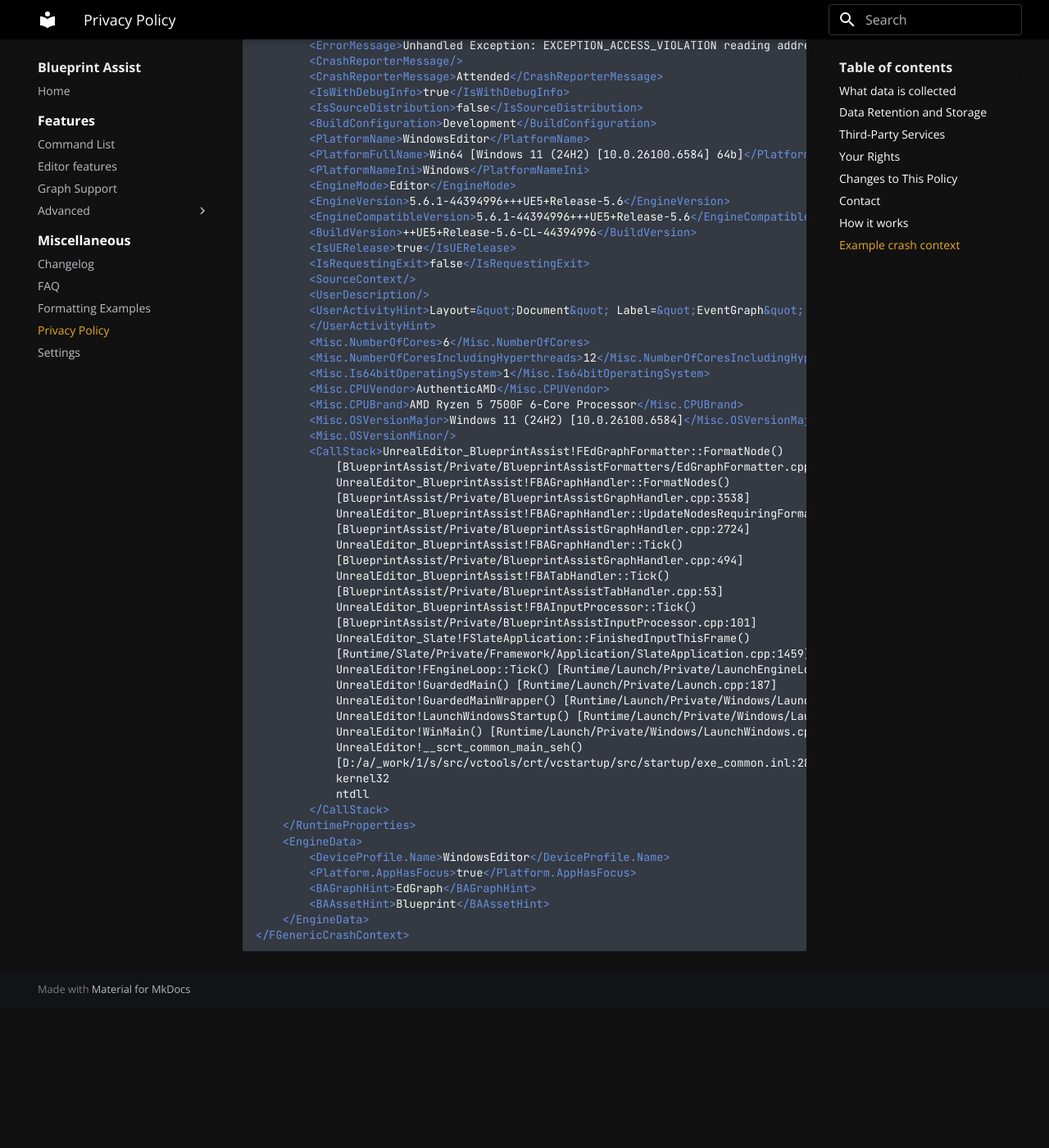
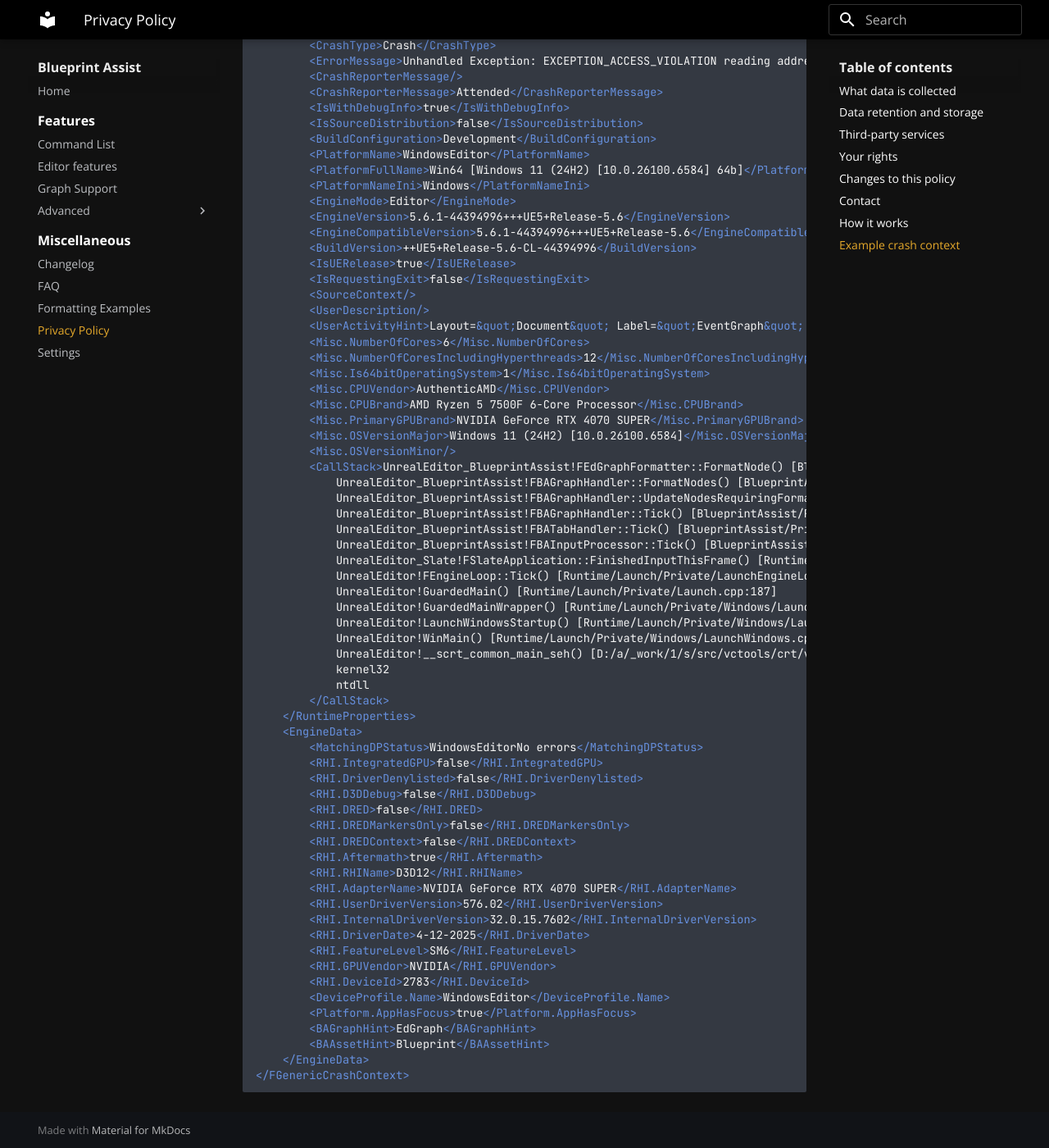
Before and after one commit to BlueprintAssist/blueprintassist.github.io, an MkDocs documentation site: the page built from docs/miscellaneous/privacy-policy.md, in a window 1280 px wide and 1400 px high, scrolled down 2219 px. Shown: the whole window at 82% size. Built offline with MkDocs 1.6.1 and Material for MkDocs 9.7.7, drawn with Linux system fonts in a browser that asks for light colours; before the commit the page ends 3448 px from its top, so only the background shows below that; some of the changed text lies outside the part shown.

Commit message:
Update example crash context

```diff
--- a/docs/miscellaneous/privacy-policy.md
+++ b/docs/miscellaneous/privacy-policy.md
@@ -23,18 +23,18 @@ If you choose to send a report, the following data will be collected:
    your entire blueprint, only the linked nodes in text format.
 3. **(_Optional_) Blueprint Assist settings**: Your current Blueprint Assist settings.
 
-## Data Retention and Storage
+## Data retention and storage
 
 This data will be stored on BugSplat servers for a maximum of 30 days before being automatically deleted. Some crash
 reports may be saved locally for a longer period until the associated bug is resolved.
 
-## Third-Party Services
+## Third-party services
 
 We use [BugSplat](https://www.bugsplat.com) to manage and analyze these crash reports. You can
 find more details in their
 [security and compliance documentation](https://docs.bugsplat.com/introduction/production/security-privacy-and-compliance).
 
-## Your Rights
+## Your rights
 
 You have the right to request access to or deletion of any crash report data you have submitted.
 
@@ -44,7 +44,7 @@ Without it, we have no way to identify your specific report and fulfill the requ
 The **Report ID** can be found at: `{Project}/Saved/Crashes/BACrashData/{ReportID}`.
 Example ID: `UECC-Windows-B54EF88243B5194B7B3140BECB7B6610_0000`.
 
-## Changes to This Policy
+## Changes to this policy
 
 We may update this privacy policy from time to time. The **Last Updated** date at the top of this page will indicate the
 latest revision.
@@ -75,6 +75,7 @@ Blueprint Assist crash report data is saved to `{Project}/Saved/Crashes/BACrashD
 <?xml version="1.0" encoding="UTF-8"?>
 <FGenericCrashContext>
     <RuntimeProperties>
+        <CrashTime>2025.10.10-06.01.12</CrashTime>
         <CrashGUID>UECC-Windows-B54EF88243B5194B7B3140BECB7B6610_0000</CrashGUID>
         <IsEnsure>false</IsEnsure>
         <IsStall>false</IsStall>
@@ -97,41 +98,49 @@ Blueprint Assist crash report data is saved to `{Project}/Saved/Crashes/BACrashD
         <IsRequestingExit>false</IsRequestingExit>
         <SourceContext/>
         <UserDescription/>
-        <UserActivityHint>Layout=&quot;Document&quot; Label=&quot;EventGraph&quot; Content=SGraphEditor
-        </UserActivityHint>
+        <UserActivityHint>Layout=&quot;Document&quot; Label=&quot;EventGraph&quot; Content=SGraphEditor</UserActivityHint>
         <Misc.NumberOfCores>6</Misc.NumberOfCores>
         <Misc.NumberOfCoresIncludingHyperthreads>12</Misc.NumberOfCoresIncludingHyperthreads>
         <Misc.Is64bitOperatingSystem>1</Misc.Is64bitOperatingSystem>
         <Misc.CPUVendor>AuthenticAMD</Misc.CPUVendor>
         <Misc.CPUBrand>AMD Ryzen 5 7500F 6-Core Processor</Misc.CPUBrand>
+        <Misc.PrimaryGPUBrand>NVIDIA GeForce RTX 4070 SUPER</Misc.PrimaryGPUBrand>
         <Misc.OSVersionMajor>Windows 11 (24H2) [10.0.26100.6584]</Misc.OSVersionMajor>
         <Misc.OSVersionMinor/>
-        <CallStack>UnrealEditor_BlueprintAssist!FEdGraphFormatter::FormatNode()
-            [BlueprintAssist/Private/BlueprintAssistFormatters/EdGraphFormatter.cpp:82]
-            UnrealEditor_BlueprintAssist!FBAGraphHandler::FormatNodes()
-            [BlueprintAssist/Private/BlueprintAssistGraphHandler.cpp:3538]
-            UnrealEditor_BlueprintAssist!FBAGraphHandler::UpdateNodesRequiringFormatting()
-            [BlueprintAssist/Private/BlueprintAssistGraphHandler.cpp:2724]
-            UnrealEditor_BlueprintAssist!FBAGraphHandler::Tick()
-            [BlueprintAssist/Private/BlueprintAssistGraphHandler.cpp:494]
-            UnrealEditor_BlueprintAssist!FBATabHandler::Tick()
-            [BlueprintAssist/Private/BlueprintAssistTabHandler.cpp:53]
-            UnrealEditor_BlueprintAssist!FBAInputProcessor::Tick()
-            [BlueprintAssist/Private/BlueprintAssistInputProcessor.cpp:101]
-            UnrealEditor_Slate!FSlateApplication::FinishedInputThisFrame()
-            [Runtime/Slate/Private/Framework/Application/SlateApplication.cpp:1459]
+        <CallStack>UnrealEditor_BlueprintAssist!FEdGraphFormatter::FormatNode() [BlueprintAssist/Private/BlueprintAssistFormatters/EdGraphFormatter.cpp:82]
+            UnrealEditor_BlueprintAssist!FBAGraphHandler::FormatNodes() [BlueprintAssist/Private/BlueprintAssistGraphHandler.cpp:3538]
+            UnrealEditor_BlueprintAssist!FBAGraphHandler::UpdateNodesRequiringFormatting() [BlueprintAssist/Private/BlueprintAssistGraphHandler.cpp:2724]
+            UnrealEditor_BlueprintAssist!FBAGraphHandler::Tick() [BlueprintAssist/Private/BlueprintAssistGraphHandler.cpp:494]
+            UnrealEditor_BlueprintAssist!FBATabHandler::Tick() [BlueprintAssist/Private/BlueprintAssistTabHandler.cpp:53]
+            UnrealEditor_BlueprintAssist!FBAInputProcessor::Tick() [BlueprintAssist/Private/BlueprintAssistInputProcessor.cpp:101]
+            UnrealEditor_Slate!FSlateApplication::FinishedInputThisFrame() [Runtime/Slate/Private/Framework/Application/SlateApplication.cpp:1459]
             UnrealEditor!FEngineLoop::Tick() [Runtime/Launch/Private/LaunchEngineLoop.cpp:5614]
             UnrealEditor!GuardedMain() [Runtime/Launch/Private/Launch.cpp:187]
             UnrealEditor!GuardedMainWrapper() [Runtime/Launch/Private/Windows/LaunchWindows.cpp:128]
             UnrealEditor!LaunchWindowsStartup() [Runtime/Launch/Private/Windows/LaunchWindows.cpp:282]
             UnrealEditor!WinMain() [Runtime/Launch/Private/Windows/LaunchWindows.cpp:339]
-            UnrealEditor!__scrt_common_main_seh()
-            [D:/a/_work/1/s/src/vctools/crt/vcstartup/src/startup/exe_common.inl:288]
+            UnrealEditor!__scrt_common_main_seh() [D:/a/_work/1/s/src/vctools/crt/vcstartup/src/startup/exe_common.inl:288]
             kernel32
             ntdll
         </CallStack>
     </RuntimeProperties>
     <EngineData>
+        <MatchingDPStatus>WindowsEditorNo errors</MatchingDPStatus>
+        <RHI.IntegratedGPU>false</RHI.IntegratedGPU>
+        <RHI.DriverDenylisted>false</RHI.DriverDenylisted>
+        <RHI.D3DDebug>false</RHI.D3DDebug>
+        <RHI.DRED>false</RHI.DRED>
+        <RHI.DREDMarkersOnly>false</RHI.DREDMarkersOnly>
+        <RHI.DREDContext>false</RHI.DREDContext>
+        <RHI.Aftermath>true</RHI.Aftermath>
+        <RHI.RHIName>D3D12</RHI.RHIName>
+        <RHI.AdapterName>NVIDIA GeForce RTX 4070 SUPER</RHI.AdapterName>
+        <RHI.UserDriverVersion>576.02</RHI.UserDriverVersion>
+        <RHI.InternalDriverVersion>32.0.15.7602</RHI.InternalDriverVersion>
+        <RHI.DriverDate>4-12-2025</RHI.DriverDate>
+        <RHI.FeatureLevel>SM6</RHI.FeatureLevel>
+        <RHI.GPUVendor>NVIDIA</RHI.GPUVendor>
+        <RHI.DeviceId>2783</RHI.DeviceId>
         <DeviceProfile.Name>WindowsEditor</DeviceProfile.Name>
         <Platform.AppHasFocus>true</Platform.AppHasFocus>
         <BAGraphHint>EdGraph</BAGraphHint>
```
Also changed, not shown: other parts of docs/miscellaneous/privacy-policy.md (+1 -1 lines).
